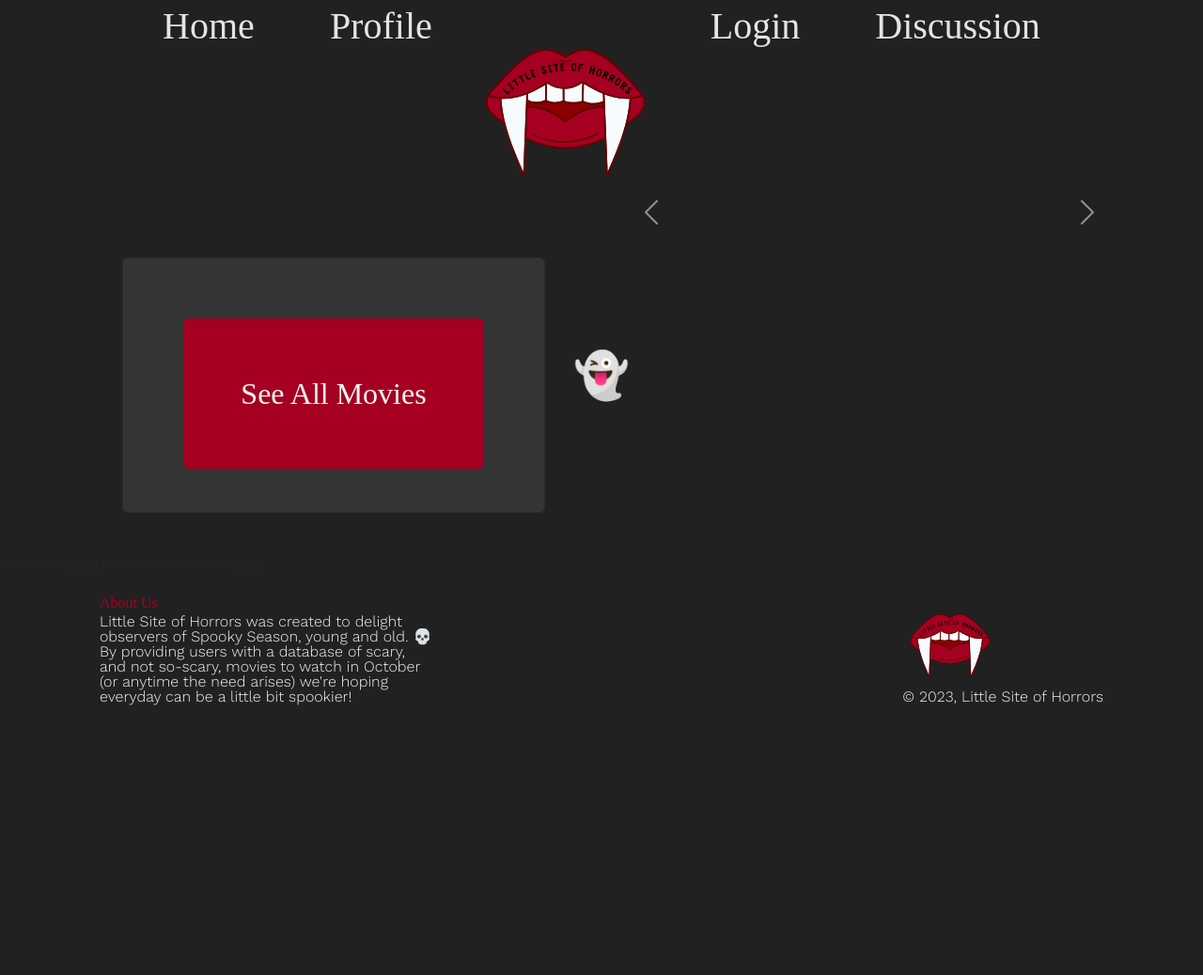
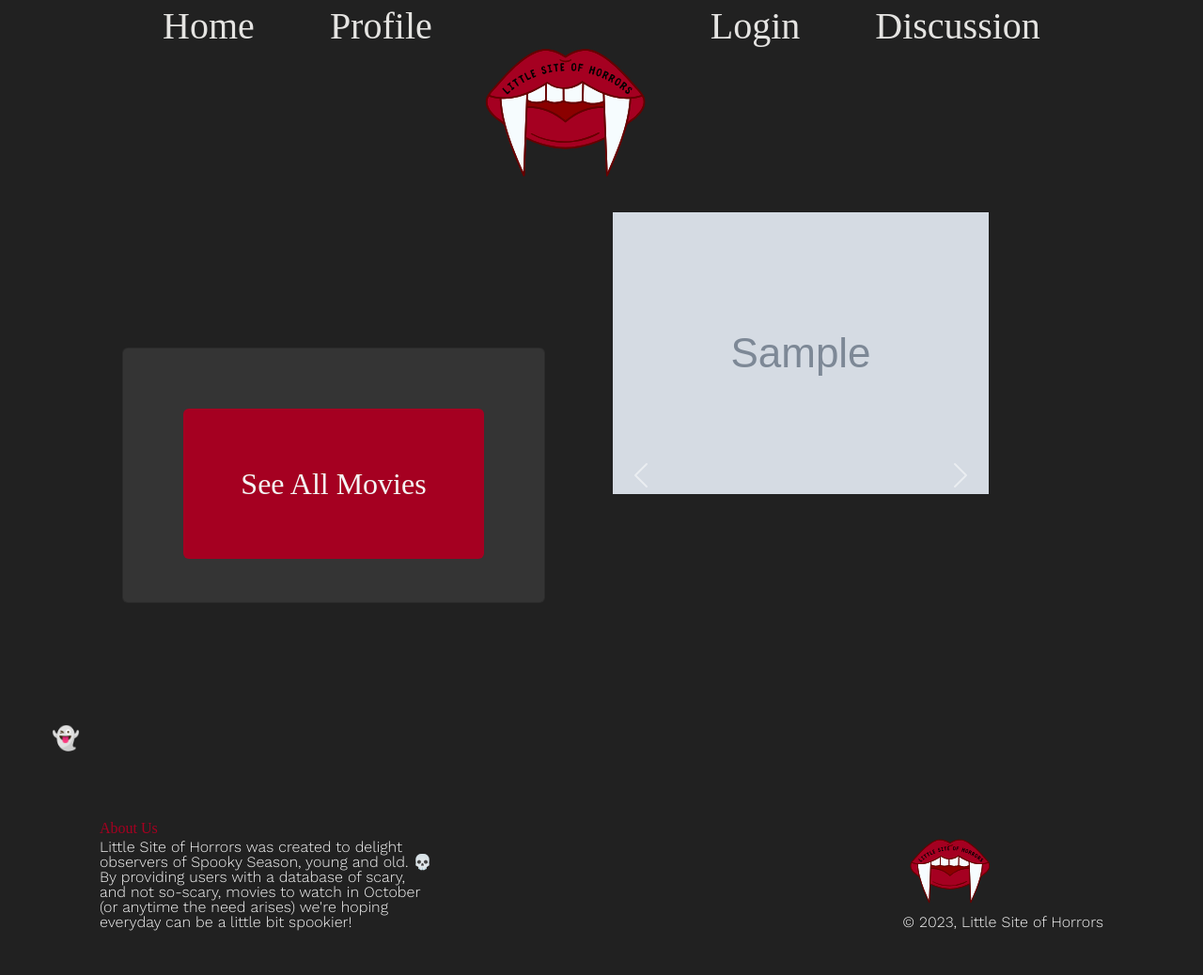
Before and after one commit to ljkahn/littleSiteOfHorrors, a Node project: template views/homepage.handlebars in a window 1280 px wide. Shown: the whole page at 94% size. Before the commit the page ends 751 px from the top, so only its background shows below. Run offline with Node 20 templates, Linux system fonts and the light colour scheme; the template is opened without the code that fills it: most values are stand-ins (such as "Sample title", 1, 10 or a date in 2020); grey boxes marked "Sample" are stand-in pictures; some libraries are stand-ins or nearby versions; some web fonts are replaced.

Commit message:
homepage carousel pull 10 random movies on get homepage route

```diff
--- a/controllers/api/user-routes.js
+++ b/controllers/api/user-routes.js
@@ -1,5 +1,5 @@
 const router = require("express").Router();
-// const { User } = require("../../models");
+
 const { Movie, Review, FavMovies, User, Profile } = require("../../models");
 
 // LOGIN & SIGN UP PAGE
--- a/public/css/style.css
+++ b/public/css/style.css
@@ -2,7 +2,7 @@
   --background-black: #212121;
   --button-black: #343434;
   --dark-red: #660000;
---medium-red: #8B0000;
+  --medium-red: #8b0000;
   --regular-red: #a50021;
   --platinum: #e5e4e2;
   --white-text: #f5f5f5;
@@ -24,13 +24,11 @@
 /* NAV BAR CSS */
 .custom-nav-bar {
   background: transparent;
-
 }
 
 .custom-nav-hamburger {
   background-color: var(--regular-red);
   color: var(--white-text);
-
 }
 
 .custom-all-movies-card {
@@ -43,7 +41,7 @@
 }
 
 .custom-all-movies-button {
-font-family: 'Montserrat Subrayada';
+  font-family: "Montserrat Subrayada";
   background-color: var(--regular-red);
   color: var(--white-text);
   width: 20rem;
@@ -63,7 +61,7 @@ color: var(--white-text);
 
 .custom-nav-link {
   color: var(--platinum);
-  font-family: 'Montserrat Subrayada';
+  font-family: "Montserrat Subrayada";
   font-size: 2.5rem;
   padding-left: 40px;
   padding-right: 40px;
@@ -78,7 +76,6 @@ color: var(--white-text);
 .custom-nav-link:hover::after {
   content: "🩸";
 }
-
 
 /* ADD IN ACTIVE NAV TAB TO BE RED WITH BLOOD */
 
@@ -97,24 +94,29 @@ color: var(--white-text);
   background-color: #343434;
   margin: 3rem;
   padding: 3rem;
-  width: 36rem;
-  height: 17rem;
+  /* width: 36rem;
+  height: 17rem; */
   align-items: center;
 }
 
 .custom-all-movies-button {
-font-family: 'Montserrat Subrayada';
+  font-family: "Montserrat Subrayada";
   background-color: var(--regular-red);
   color: var(--white-text);
-width: 20rem;
-height: 10rem;
+  /* width: 20rem;
+  height: 10rem; */
   font-size: 2rem;
   border: none;
+  transition-duration: 1s;
 }
 
 .custom-all-movies-button:hover {
-background-color: #660000;
-color: var(--white-text);
+  background-color: var(--white-text);
+  color: var(--dark-red);
+}
+
+.custom-all-movies-button:hover::after {
+  content: "☠️";
 }
 
 .body-text {
@@ -122,23 +124,26 @@ color: var(--white-text);
   font-family: Work Sans;
 }
 
+.carouselSize {
+  height: 35rem;
+  width: 25rem;
+}
+
 #runaway-btn {
-  position: absolute;
+  /* position: absolute; */
   top: 50%;
   left: 50%;
   transform: translate(-50%, -50%);
   height: 4rem;
   width: 10rem;
-  font-size: 3rem;
+  font-size: 1.5rem;
   border-radius: 5px;
   border: none;
   /* box-shadow: 1px 1px 5px black; */
-  background: transparent;
+  background: transparent
 }
 
-
 /* END HOMEPAGE CSS */
-
 
 /* FOOTER CSS */
 footer {
@@ -151,11 +156,11 @@ footer {
 
 footer h3 {
   color: var(--regular-red);
-  font-family: 'Montserrat Subrayada';
+  font-family: "Montserrat Subrayada";
 }
 
 footer p {
-font-family: 'Work Sans';
+  font-family: "Work Sans";
 }
 
 .footer-brand {
@@ -163,7 +168,6 @@ font-family: 'Work Sans';
   width: 100px;
 }
 /* END FOOTER CSS */
-
 
 /* FOR NAV BAR LOGO */
 @media (min-width: 0px) and (max-width: 991px) {
@@ -179,7 +183,6 @@ height: 100px;
   }
 }
 
-
 @media (min-width: 0px) and (max-width: 1250px) {
   .custom-nav-link {
     font-size: 2rem;
@@ -187,7 +190,6 @@ height: 100px;
     padding-right: 20px;
   }
 }
-
 
 /*  ---------------  sign in css ---------------  */
 html,
@@ -242,10 +244,8 @@ body {
 /* --------------- on search css ----- ----------  */
 .text {
   color: var(--white-text);
-
 }
 /* --------------- on search css END ---------------  */
-
 
 /* USER PROFILE CSS */
 
@@ -260,19 +260,18 @@ body {
   width: 18rem;
   background-color: var(--regular-red);
   color: var(--white-text);
-font-family: 'Work Sans';
+  font-family: "Work Sans";
 }
 
 .user-prompt-card {
   width: 100%;
   /* height: 24rem; */
   background-color: var(--platinum);
-
 }
 
 .prompt-answer {
-  font-family: 'Work Sans';
-  margin:auto;
+  font-family: "Work Sans";
+  margin: auto;
   padding-top: 10px;
   font-size: 1.5rem;
 }
@@ -287,15 +286,15 @@ background-color: var(--platinum);
 .user-top5 {
   /* height: 40rem; */
   width: 100%;
-  font-family: 'Work Sans';
+  font-family: "Work Sans";
   background: var(--platinum);
   margin-right: auto;
   margin-top: 50px;
 }
-.top5{
-  font-family: 'Montserrat Subrayada';
+.top5 {
+  font-family: "Montserrat Subrayada";
   text-align: center;
-  color:#660000
+  color: #660000;
 }
 .user-movie {
   background-color: #343434;
@@ -303,7 +302,6 @@ background-color: var(--platinum);
   padding: 10px;
   margin: 10px;
   font-size: 1.5rem;
-
 }
 
 /* .profile-info {
@@ -313,7 +311,7 @@ background-color: var(--platinum);
   margin-top: 50px;
   border-radius: 10px;
   background-color: #343434;
-color: var(--white-text)
+  color: var(--white-text);
 }
 
 /* .home-carousel {
@@ -324,31 +322,22 @@ height: 37rem;
 
 /* END USER PROFILE CSS */
 
-
-
-
-
-
 /* USER PROFILE EDIT  */
 
-.updateLabel{
-  font-family: 'Work Sans';
+.updateLabel {
+  font-family: "Work Sans";
   color: var(--white-text);
   margin-bottom: 10px;
   margin-top: 10px;
 }
 
 .textUpdate {
-  font-family: 'Work Sans';
+  font-family: "Work Sans";
   color: var(--background-black);
 }
 
-
 #previewIcon {
   border-radius: 100%;
-
 }
 
-
-
 /* END USER PROFILE EDIT CSS */
--- a/public/js/homepage.js
+++ b/public/js/homepage.js
@@ -1,57 +1,14 @@
-const carouselEl = $('#carouselEl');
-
-const carouselItem = $('<div>');
-carouselItem.addClass('carousel-item');
-
-const carouselImg = $('<img>');
-const anime = require('animejs');
-
-const homepageCarouselPoster= () => {
+const button = $("#runaway-btn");
 
 
-  $.ajax({
-    url: '/',
-    method: 'GET'
-  })
-  .then((response)=> {
-    const posters = response.posters;
-    posters.forEach((poster) => {
-    carouselImg.attr("src", poster.poster_url);
-    carouselEl.append(carouselItem);
-    carouselItem.append(carouselImg);
-  });
-  })
-  .catch((error)=> {
-    console.log(error);
-  });
-};
 
-homepageCarouselPoster();
 
-// const button = $("#runaway-btn");
 
-// const animateMove = (element, prop, pixels) =>
-//   anime({
-//     targets: element,
-//     [prop]: `${pixels}px`,
-//     easing: "easeOutCirc"
-//   });
 
-// ["mouseover", "click"].forEach(function (el) {
-//   button.addEventListener(el, function (event) {
-//     const top = getRandomNumber(window.innerHeight - this.offsetHeight);
-//     const left = getRandomNumber(window.innerWidth - this.offsetWidth);
 
-//     animateMove(this, "left", left).play();
-//     animateMove(this, "top", top).play();
-//   });
-// });
 
-// const getRandomNumber = (num) => {
-//   return Math.floor(Math.random() * (num + 1));
-// };
 
-// animateMove();
+
 
 
 
--- a/views/homepage.handlebars
+++ b/views/homepage.handlebars
@@ -11,35 +11,33 @@
       </div>
     </div>
 
-    <button id='runaway-btn'>👻</button>
 
     <div class="col-sm-12 col-lg-6">
-      <div id="carouselExample" class="carousel slide ">
-        <div class="carousel-inner" id="carouselEl">
-          {{!-- <div class="carousel-item active">
-            <img src="https://m.media-amazon.com/images/M/MV5BZDQzMmIxYTItOTJkMi00YzU1LWJkNGEtYWE1NjhiNWU5YmNkXkEyXkFqcGdeQXVyNjc5NjEzNA._V1_SX300.jpg" class="d-block w-100" alt="...">
+      <div id="carouselExample" class="carousel slide carouselSize ">
+        <div class="carousel-inner ">
+
+
+          {{#each randomMovies}}
+          <div class="carousel-item {{#if @first}} active{{/if}}" id="activePoster">
+            <a href="/movies/{{movie_id}}">
+              <img src="{{poster_url}}" class="d-block w-100" alt="movie poster"></a>
           </div>
-          <div class="carousel-item">
-            <img src="{{poster_url}}" class="d-block w-100" alt="...">
-          </div>
-          <div class="carousel-item">
-            <img src="https://m.media-amazon.com/images/M/MV5BYTllYWY5ZDYtZjExYy00ZTY5LTk2OWEtMTQ3NTdlNzE5NjcyXkEyXkFqcGdeQXVyMTUzMDUzNTI3._V1_SX300.jpg" class="d-block w-100" alt="...">
-          </div> --}}
+          {{/each}}
         </div>
-        <button class="carousel-control-prev" type="button" data-bs-target="#carouselExample" data-bs-slide="prev">
+
+        <button class="carousel-control-prev" type="button" data-bs-target="#carouselExample" data-bs-slide="prev" id="previousBtn">
           <span class="carousel-control-prev-icon" aria-hidden="true"></span>
           <span class="visually-hidden">Previous</span>
         </button>
-        <button class="carousel-control-next" type="button" data-bs-target="#carouselExample" data-bs-slide="next">
+        <button class="carousel-control-next" type="button" data-bs-target="#carouselExample" data-bs-slide="next" id="nextBtn">
           <span class="carousel-control-next-icon" aria-hidden="true"></span>
           <span class="visually-hidden">Next</span>
         </button>
       </div>
     </div>
+        <button id="runaway-btn">👻</button>
   </div>
 </main>
-<<<<<<< HEAD
-{{!-- <script src="anime.min.js"></script> --}}
-=======
-{{!-- <script src="anime.min.js"></script> --}}
->>>>>>> main
+<script src="https://code.jquery.com/jquery-3.6.0.min.js"></script>
+<script src="/js/homepage.js"></script>
+<script src="anime.min.js"></script>
```
Also changed, not shown: controllers/home-routes.js (+19 -5 lines). Lines whose indentation alone changed are shown as unchanged.
